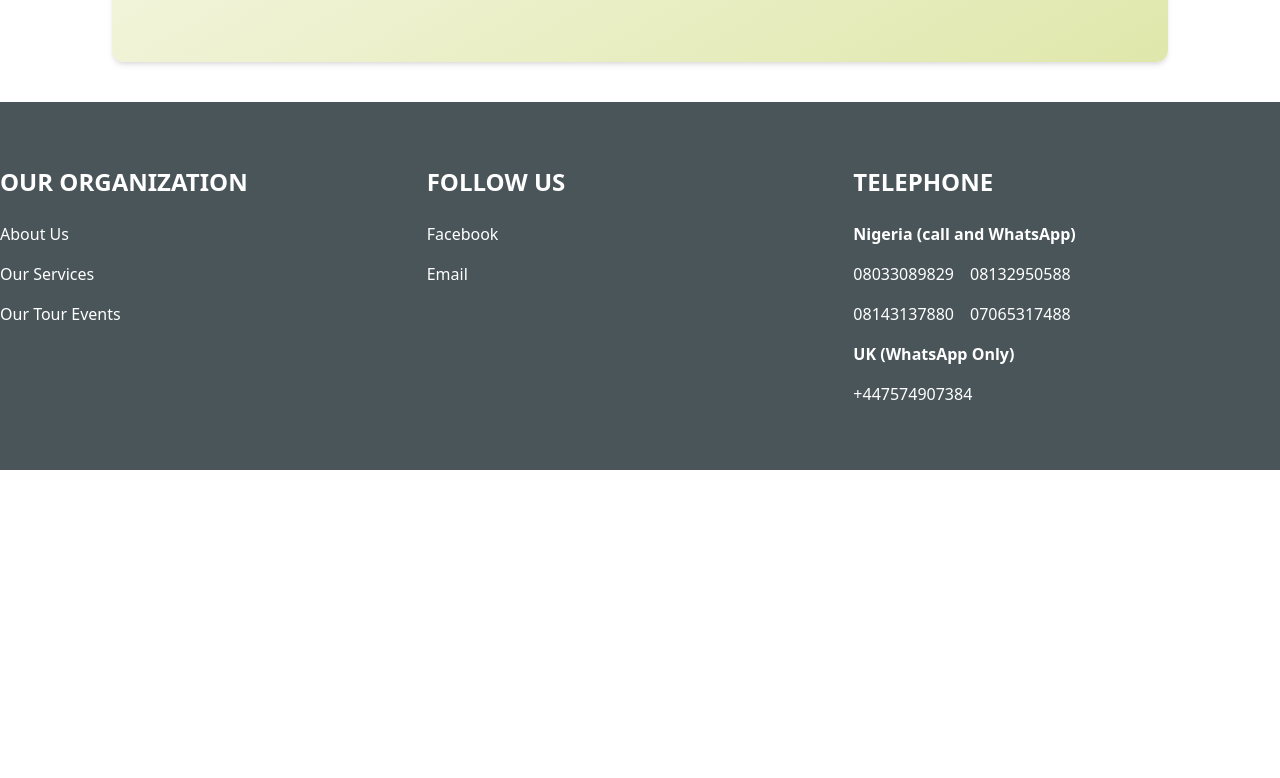
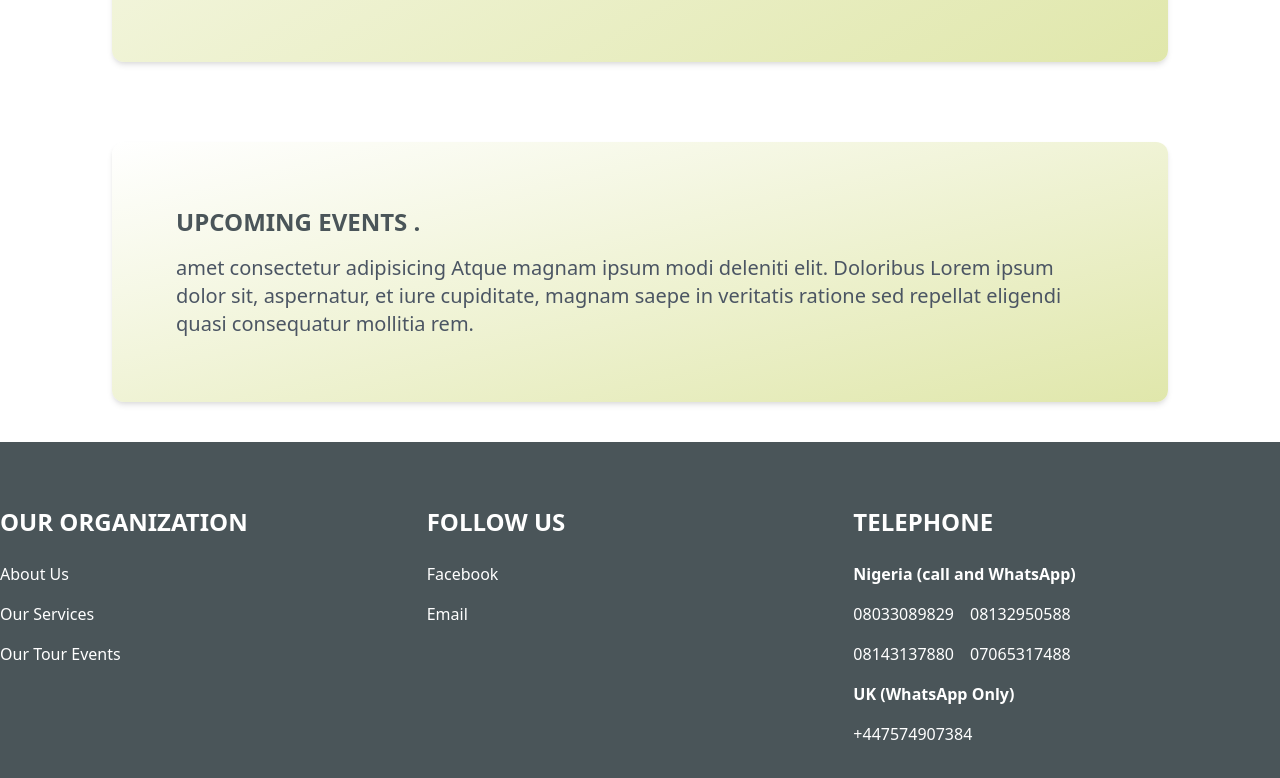
Before and after one commit to Victorakinwunmi/Login-dashboard, a Nuxt app: page /projects in a window 1280 px wide. Shown: the part 4084-4862 px from the top of the page. Before the commit the page ends 4554 px from the top, so only its background shows below. Built offline with nearby package versions, Linux system fonts and the light colour scheme.

Commit message:
i added upcoming events card to the events page

```diff
--- a/components/Footer.vue
+++ b/components/Footer.vue
@@ -15,7 +15,7 @@
             <div class="w-full md:w-4/12">
               <h1 class="text-white font-bold text-xl lg:text-2xl mb-6">FOLLOW US</h1>
               <div class="text-white font-normal">
-                <a href="http://www.facebook.com/Renaissanceinstructors" class="block mb-4">Facebook</a>
+                <a href="http://www.facebook.com/Renaissanceinstructors" target="_blank" class="block mb-4">Facebook</a>
                 <a href="mailto:wahabsegunjohn@gmail.com?" target="_blank"  class="block mb-4">Email</a>
               </div>
             </div>
--- a/pages/projects.vue
+++ b/pages/projects.vue
@@ -87,6 +87,13 @@
         </div>
       </div>
 
+      <div class="px-4 py-4 lg:px-28 lg:py-10">
+       <div class="p-4 lg:px-16 lg:py-16 bg-gradient-to-tl from-primary-200 shadow-md rounded-xl">
+         <div class="font-bold text-secondary-500 text-2xl mb-4">UPCOMING EVENTS <span>{{dot[0]}}</span> </div>
+         <div class="tetx-base lg:text-xl text-gray-600">{{programs[0]}}</div>
+       </div>
+      </div>
+
     <div class="bg-secondary-500 w-full">
          <div class="py-8 px-10 lg:px-0 md:py-16 container mx-auto w-full bg-secondary-500">
          <div class="block md:flex justify-between">
@@ -101,7 +108,7 @@
             <div class="w-full md:ml-4 lg:ml-0 md:w-4/12">
               <h1 class="text-white font-bold text-xl lg:text-2xl mb-6">FOLLOW US</h1>
               <div class="text-white font-normal">
-                <a href="http://www.facebook.com/Renaissanceinstructors" class="block mb-4">Facebook</a>
+                <a href="http://www.facebook.com/Renaissanceinstructors" target="_blank" class="block mb-4">Facebook</a>
                 <a href="mailto:wahabsegunjohn@gmail.com?" target="_blank"  class="block mb-4">Email</a>
               </div>
             </div>
@@ -130,7 +137,40 @@
 
 <script>
 export default {
-
+ data() {
+    return {
+      programs: [
+         ' Lorem ipsum dolor sit, amet consectetur adipisicing elit. Doloribus aspernatur, et iure cupiditate, magnam saepe in veritatis ratione sed repellat eligendi quasi consequatur mollitia rem. Atque magnam ipsum modi deleniti.',
+         'amet consectetur adipisicing Atque magnam ipsum modi deleniti elit. Doloribus  Lorem ipsum dolor sit, aspernatur, et iure cupiditate, magnam saepe in veritatis ratione sed repellat eligendi quasi consequatur mollitia rem. ',
+         'amet consectetur  consequatur mollitia rem adipisicing Aeleniti elit. Doloribus  Lorem ipsum dolor sit, aspernatur, et iure tque magnam ipsum modi d cupiditate, magnam saepe in veritatis ratione sed repellat eligendi quasi. ',
+        ],
+      dot: [
+        '.',
+        '..',
+        '...',
+        '....',
+        '.....',
+      ]
+    }
+  },
+  mounted(){
+    window.setInterval(()=>{
+      this.pollPerson();
+    }, 5000);
+    window.setInterval(()=>{
+      this.dotShow();
+    }, 1000);
+  },
+  methods: {
+    pollPerson(){
+      const first = this.programs.shift();
+      this.programs = this.programs.concat(first);
+    },
+    dotShow(){
+      const one = this.dot.shift();
+      this.dot = this.dot.concat(one)
+    }
+  }
 }
 </script>
 
```
